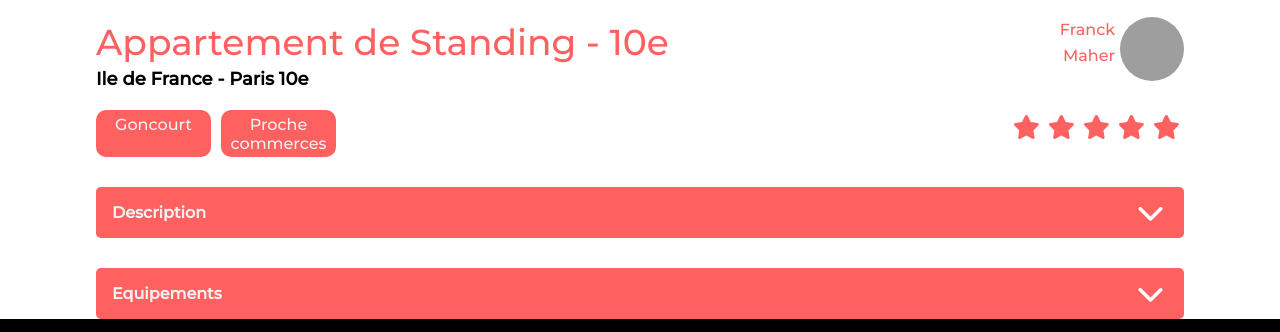
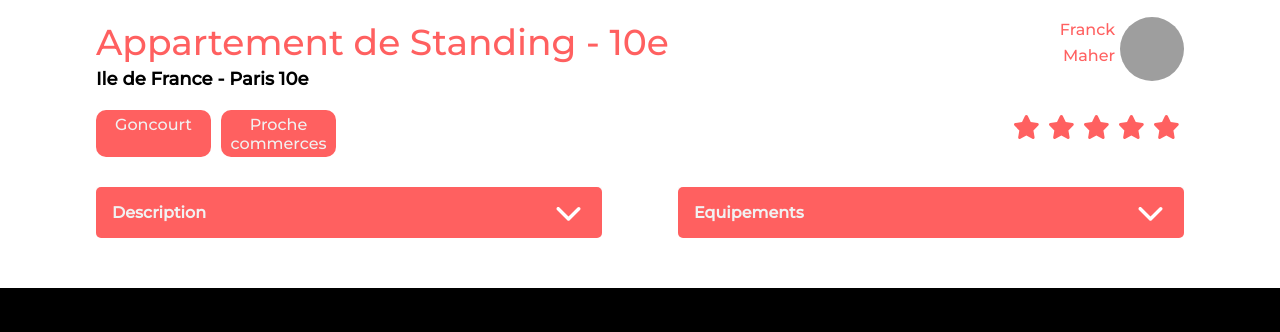
Before and after one commit to SebLau02/OC-6_Kasa, a React (Vite) app: page /housing/0979876d in a window 1280 px wide. Shown: the part 576-908 px from the top of the page. Built offline with nearby package versions, Linux system fonts and the light colour scheme; grey boxes are pictures that could not be loaded.

Commit message:
add global patch

```diff
--- a/src/components/dropdown/index.jsx
+++ b/src/components/dropdown/index.jsx
@@ -26,11 +26,10 @@ const Dropdown = ({ title, text }) => {
 
   return (
     <div className={`dropdown ${open} ? "hidden" : "" `} ref={dropDownRef}>
-      <header ref={dropDownHeaderRef}>
+      <header ref={dropDownHeaderRef} onClick={handleOpen}>
         <span>{title}</span>
         <button
           className={!open ? "active" : ""}
-          onClick={handleOpen}
           aria-label={
             !open ? `ouvrir l'onglet ${title}` : `fermer l'onglet ${title}`
           }
@@ -39,7 +38,11 @@ const Dropdown = ({ title, text }) => {
         </button>
       </header>
       <main ref={dropDownMainRef} className={!open ? "active" : ""}>
-        {text}
+        <ul>
+          {text.map((text, i) => (
+            <li key={i}>{text}</li>
+          ))}
+        </ul>
       </main>
     </div>
   )
--- a/src/pages/about/index.jsx
+++ b/src/pages/about/index.jsx
@@ -5,19 +5,27 @@ const About = () => {
   const dropDownList = [
     {
       title: "Fiabilité",
-      text: "Les annonces postées sur Kasa garantissent une fiabilité totale. Les photos sont conformes aux logements, et toutes les informations sont régulièrement vérifiées par nos équipes",
+      text: [
+        "Les annonces postées sur Kasa garantissent une fiabilité totale. Les photos sont conformes aux logements, et toutes les informations sont régulièrement vérifiées par nos équipes",
+      ],
     },
     {
       title: "Respect",
-      text: "La bienveillance fait partie des valeurs fondatrices de Kasa. Tout comportement discriminatoire ou de perturbation du voisinage entraînera une exclusion de notre plateforme.",
+      text: [
+        "La bienveillance fait partie des valeurs fondatrices de Kasa. Tout comportement discriminatoire ou de perturbation du voisinage entraînera une exclusion de notre plateforme.",
+      ],
     },
     {
       title: "Service",
-      text: "La qualité du service est au cœur de notre engagement chez Kasa. Nous veillons à ce que chaque interaction, que ce soit avec nos hôtes ou nos locataires, soit empreinte de respect et de bienveillance.",
+      text: [
+        "La qualité du service est au cœur de notre engagement chez Kasa. Nous veillons à ce que chaque interaction, que ce soit avec nos hôtes ou nos locataires, soit empreinte de respect et de bienveillance.",
+      ],
     },
     {
       title: "Sécurité",
-      text: "La sécurité est la priorité de Kasa. Aussi bien pour nos hôtes que pour les voyageurs, chaque logement correspond aux critères de sécurité établis par nos services. En laissant une note aussi bien à l'hôte qu'au locataire, cela permet à nos équipes de vérifier que les standards sont bien respectés. Nous organisons également des ateliers sur la sécurité domestique pour nos hôtes.",
+      text: [
+        "La sécurité est la priorité de Kasa. Aussi bien pour nos hôtes que pour les voyageurs, chaque logement correspond aux critères de sécurité établis par nos services. En laissant une note aussi bien à l'hôte qu'au locataire, cela permet à nos équipes de vérifier que les standards sont bien respectés. Nous organisons également des ateliers sur la sécurité domestique pour nos hôtes.",
+      ],
     },
   ]
 
--- a/src/pages/housing/carrousel.jsx
+++ b/src/pages/housing/carrousel.jsx
@@ -24,7 +24,6 @@ const Carrousel = ({ images }) => {
     }
   }
 
-  console.log(images)
   return (
     <div id="carrousel">
       {images.length > 1 && (
--- a/src/pages/housing/index.jsx
+++ b/src/pages/housing/index.jsx
@@ -10,6 +10,18 @@ const Housing = () => {
   const { data } = useContext(ProductContext)
   const propertyId = useParams().id
   const property = data.find((property) => property.id === propertyId)
+
+  const dropdownList = [
+    {
+      title: "Description",
+      text: [property.description],
+    },
+    {
+      title: "Equipements",
+      text: property.equipments,
+    },
+  ]
+
   return (
     <div id="housing">
       <Carrousel images={property.pictures} />
@@ -26,7 +38,7 @@ const Housing = () => {
       <div className="tags-rate">
         <div className="tags-rate__tags">
           {property.tags.map((tag, i) => (
-            <span tabIndex="0" key={i}>
+            <span tabIndex="0" key={tag + i}>
               {tag}
             </span>
           ))}
@@ -36,8 +48,11 @@ const Housing = () => {
         </div>
       </div>
       <div className="desc-fittings">
-        <Dropdown title="Description" text={[property.description]} />
-        <Dropdown title="Equipements" text={property.equipments} />
+        {dropdownList.map((dropdown, i) => (
+          <div key={dropdown.title + i}>
+            <Dropdown title={dropdown.title} text={dropdown.text} />
+          </div>
+        ))}
       </div>
     </div>
   )
--- a/src/utils/scss/components/_about.scss
+++ b/src/utils/scss/components/_about.scss
@@ -5,13 +5,18 @@
   flex-direction: column;
 
   .cover-container {
+    width: 100%;
+    background-color: rgba(0, 0, 0, 0.3);
+
     @include cover-container;
-    background-color: rgba(0, 0, 0, 0.3);
-    width: 100%;
   }
 
   .about-list {
     max-width: 1023px;
     width: 100%;
+
+    &:last-child {
+      margin-bottom: 50px;
+    }
   }
 }
--- a/src/utils/scss/components/_dropdown.scss
+++ b/src/utils/scss/components/_dropdown.scss
@@ -42,6 +42,13 @@
     border-radius: 0px 0px 5px 5px;
     translate: 0 -4%;
     transition: translate 0.2s ease-out;
+
+    ul {
+      li {
+        list-style-type: none;
+        line-height: 1.6;
+      }
+    }
   }
   main.active {
     translate: 0 -100%;
--- a/src/utils/scss/components/_home.scss
+++ b/src/utils/scss/components/_home.scss
@@ -6,9 +6,9 @@
   }
 
   .cover-container {
+    background-color: rgba(0, 0, 0, 0.6);
+
     @include cover-container;
-
-    background-color: rgba(0, 0, 0, 0.6);
 
     h1 {
       font-size: 48px;
--- a/src/utils/scss/components/_housing.scss
+++ b/src/utils/scss/components/_housing.scss
@@ -70,4 +70,15 @@
       }
     }
   }
+  .desc-fittings {
+    display: flex;
+    justify-content: center;
+    align-items: flex-start;
+    gap: 76px;
+    margin-bottom: 50px;
+
+    > div {
+      width: 50%;
+    }
+  }
 }
```
